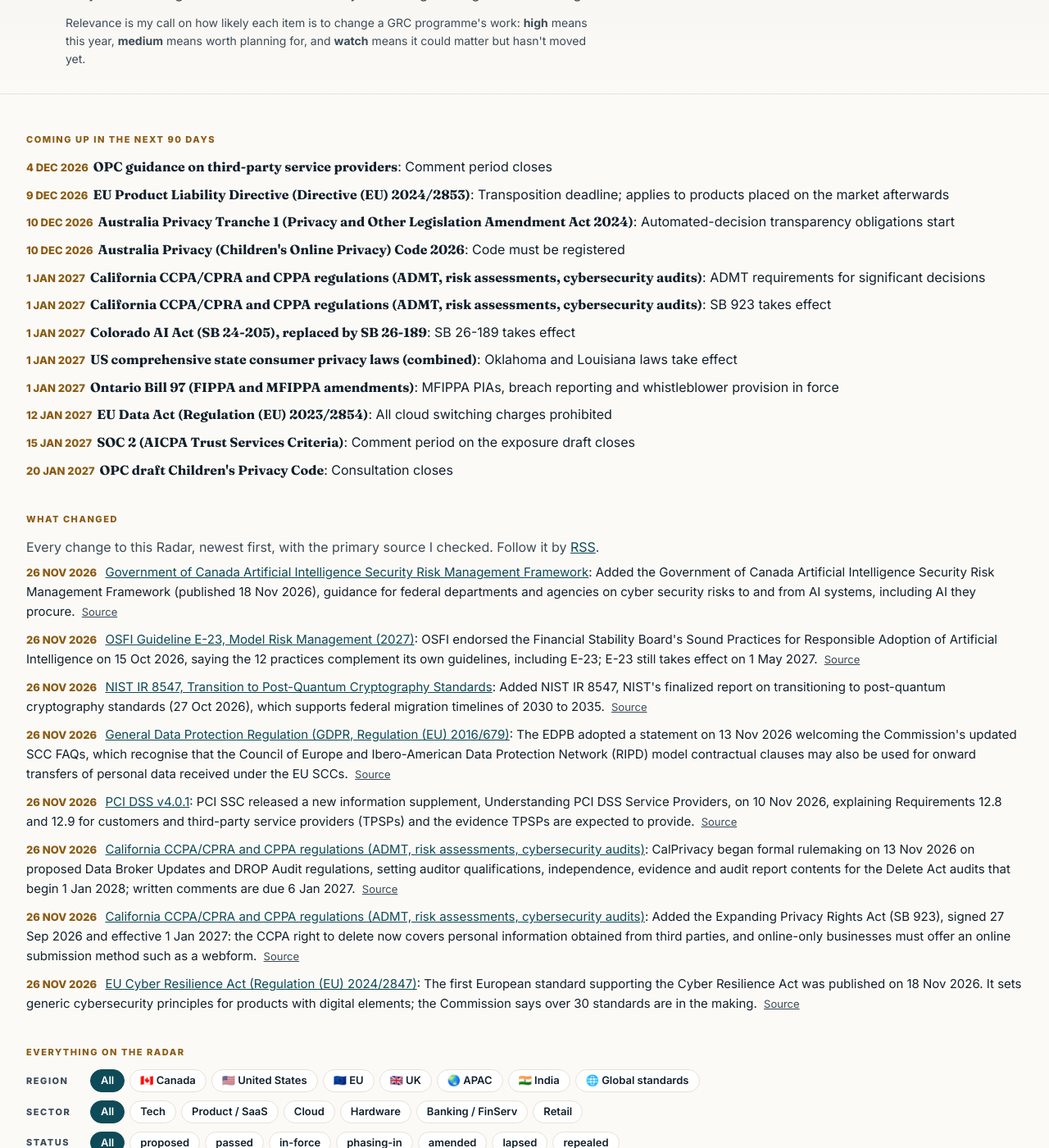
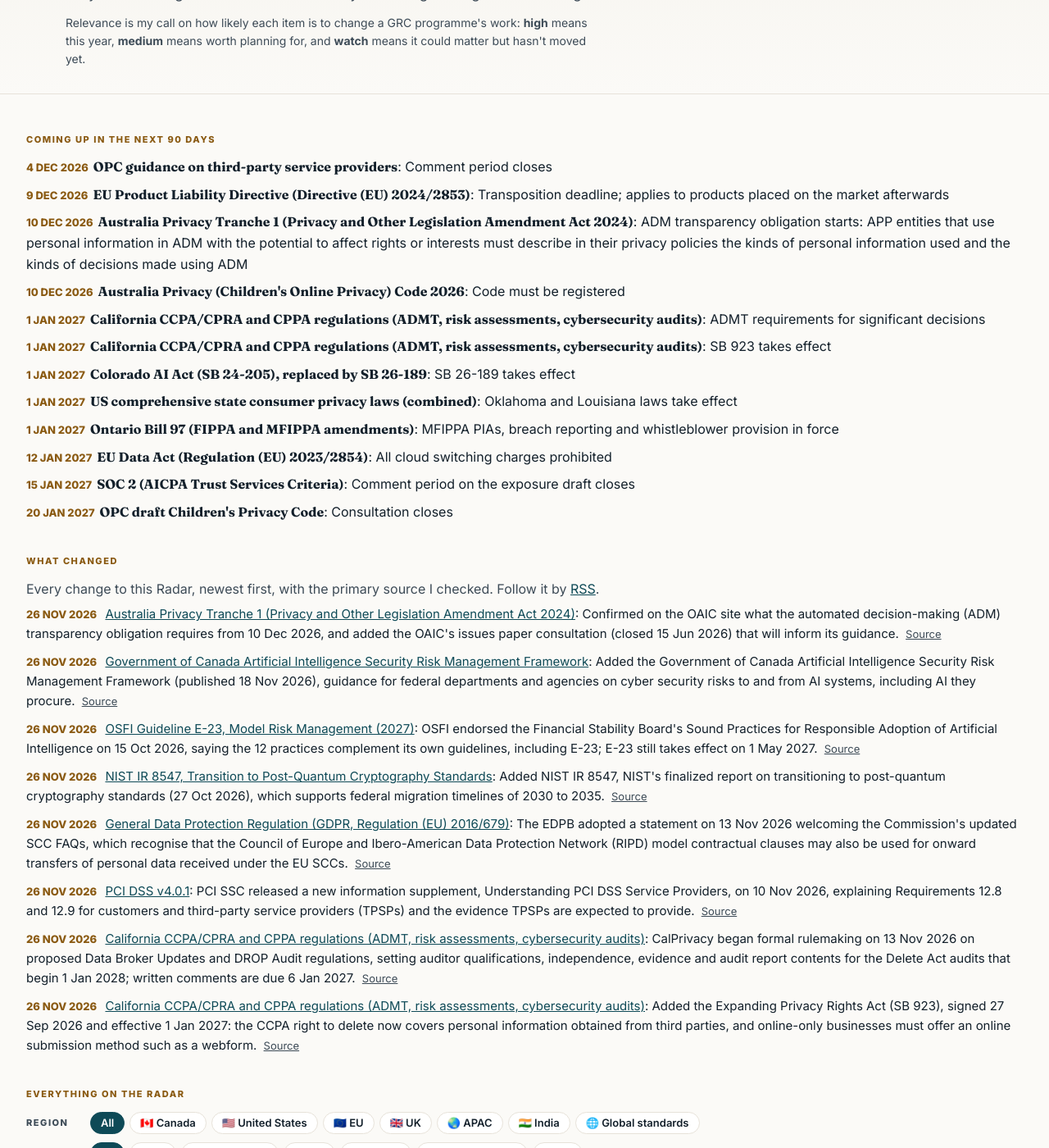
Before and after one commit to grc-with-sjo/grc-insights, a Jekyll site: the page built from radar.html, in a window 1280 px wide and 1400 px high, scrolled down 291 px. Shown: the whole window at 82% size. Built offline with Jekyll 4.4.1, drawn with Linux system fonts in a browser that asks for light colours; some of the changed text lies outside the part shown.

Commit message:
radar: Australia ADM transparency obligation detail from OAIC
Verified on oaic.gov.au (built-in browser), read 2026-11-26. last_reviewed and the
row's verify marker unchanged: the rest of the summary was not re-checked.

Co-Authored-By: Claude Opus 5.5 <noreply@anthropic.com>

```diff
--- a/_data/radar_changes.yml
+++ b/_data/radar_changes.yml
@@ -1,5 +1,10 @@
 # Public "What changed" log for the Regulation Radar (newest first). Shown on /radar/ and in /radar/changes.xml.
 # Add an entry only after reading the primary source; `source` is that primary page.
+- date: "2026-11-26"
+  id: apac-au-privacy-tranche1
+  change: "Confirmed on the OAIC site what the automated decision-making (ADM) transparency obligation requires from 10 Dec 2026, and added the OAIC's issues paper consultation (closed 15 Jun 2026) that will inform its guidance."
+  source: "https://www.oaic.gov.au/engage-with-us/consultations/consultation-on-guidance-for-transparency-in-automated-decision-making"
+  quote: "From 10 December 2026, APP entities that use personal information in ADM with the potential to affect rights or interests will be required to provide information in their privacy policies about the kinds of personal information used and the kinds of decisions made using ADM."
 - date: "2026-11-26"
   id: ca-gc-ai-security-rmf
   change: "Added the Government of Canada Artificial Intelligence Security Risk Management Framework (published 18 Nov 2026), guidance for federal departments and agencies on cyber security risks to and from AI systems, including AI they procure."
--- a/_data/tracker.yml
+++ b/_data/tracker.yml
@@ -487,7 +487,8 @@
   status: phasing-in
   key_dates:
     - { date: "2025-06-10", what: "Statutory tort for serious privacy invasions commences" }
-    - { date: "2026-12-10", what: "Automated-decision transparency obligations start" }
+    - { date: "2026-05-18", what: "OAIC issues paper to inform its guidance on the ADM transparency obligation (submissions closed 15 June 2026; guidance not yet published)" }
+    - { date: "2026-12-10", what: "ADM transparency obligation starts: APP entities that use personal information in ADM with the potential to affect rights or interests must describe in their privacy policies the kinds of personal information used and the kinds of decisions made using ADM" }
   sectors: [tech, saas, cloud, hardware, banking, retail]
   applies_to_me: medium
   summary: "⚠️ verify: Adds a statutory privacy tort, stronger OAIC powers and penalties, overseas-disclosure rules and automated-decision transparency."
```
